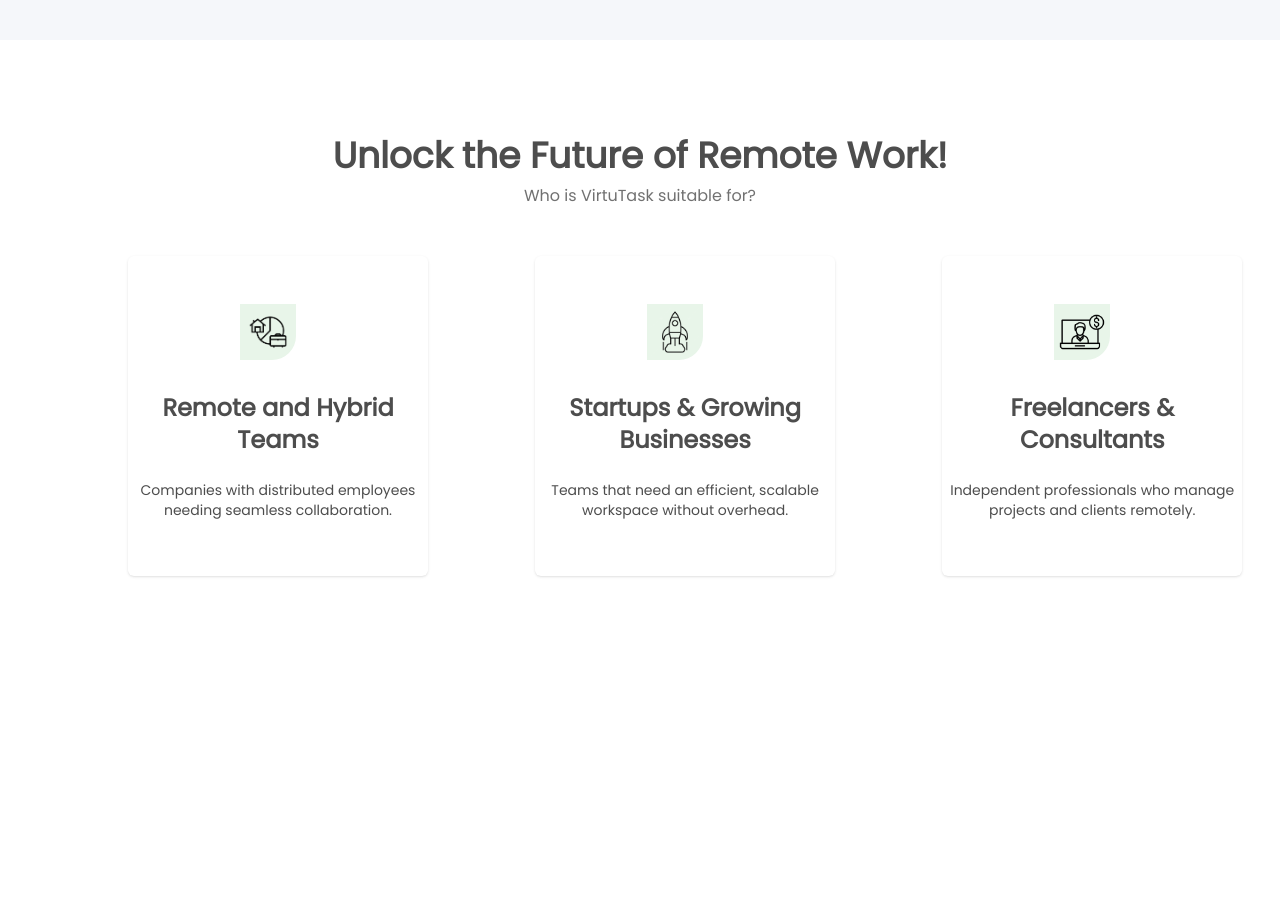
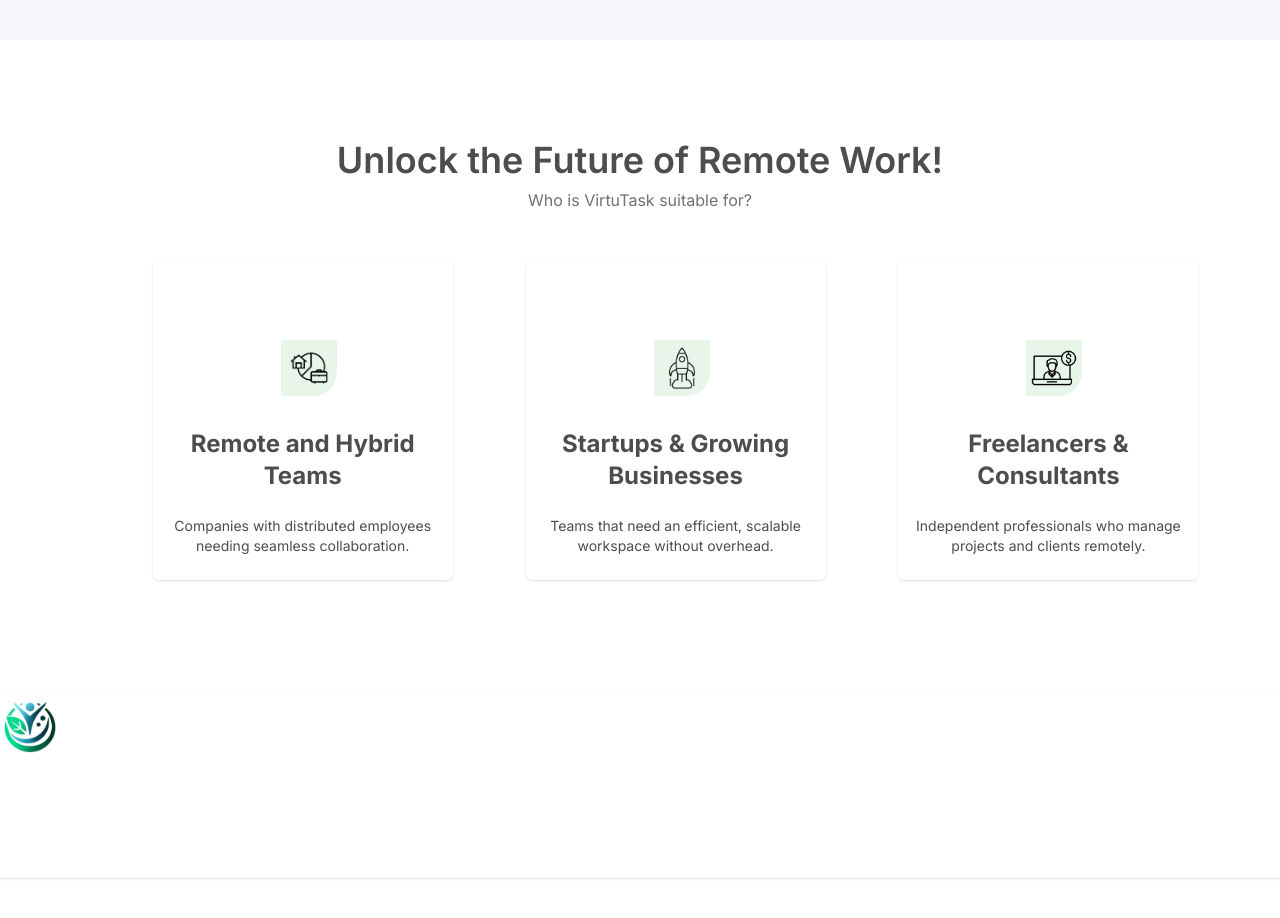
Before and after one commit to binubandara/virtuTask-app, a React (Vite) app in the folder frontend/: page / in a window 1280 px wide. Shown: the part 760-1678 px from the top of the page. Built offline with nearby package versions, Linux system fonts and the light colour scheme.

Commit message:
Created the Footer and updated the css

```diff
--- a/frontend/src/App.jsx
+++ b/frontend/src/App.jsx
@@ -4,7 +4,7 @@
 import MenuList from './assets/components/pane/MenuList';
 import Profile from './assets/components/pane/Profile';
 
-{/* Navbar imports*/}
+{/* landingPage imports*/}
 import './App.css';
 import Navbar from "./assets/components/landingPage/Navbar";
 import React from "react";
@@ -12,6 +12,7 @@
 import Home from './assets/components/landingPage/Home'; // Import your Home component
 import { Flowbite } from "flowbite-react";
 import Services from "./assets/components/landingPage/Services";
+import MyFooter from "./assets/components/landingPage/MyFooter";
 
 
 
@@ -21,9 +22,10 @@
       <Flowbite>
         <Navbar />
         <Routes>
-          <Route path="/" element={<Home />} /> {/* Route to Home component */}
+          <Route path="/" element={<Home />} />
         </Routes>
         <Services/>
+        <MyFooter/>
       </Flowbite>
     </BrowserRouter>
   );
--- /dev/null
+++ b/frontend/src/assets/components/landingPage/MyFooter.jsx
@@ -0,0 +1,64 @@
+import React from "react";
+import { Footer } from "flowbite-react";
+import { BsDribbble, BsFacebook, BsGithub, BsInstagram, BsTwitter } from "react-icons/bs";
+import logo from '../../logo.png';
+import { MdEmail } from "react-icons/md"; // Import Email Icon
+
+
+
+
+const MyFooter = () => {
+    return(
+        <Footer container>
+      <div className="w-full text-white ">
+        <div className=" grid w-full justify-between sm:flex sm:justify-between md:flex md:grid-cols-1">
+          <div className="space-y-4 mb-8">
+            <a href="/" className="text-2xl font-semibold flex items-center space-x-3">
+                        <img src={logo} alt="VirtuTask Logo" className="w-15 inline-[block]" />
+                        <span className="text-white">VirtuTask</span>
+                      </a>
+
+           <div>
+            <p className="mb-1">copyright © 2025 VirtuTask ltd.</p>
+            <p>All rights reserved</p>
+
+            </div>
+          </div>
+          <div className="grid grid-cols-2 gap-8 sm:mt-4 sm:grid-cols-3 sm:gap-6">
+            <div>
+              <Footer.Title title="about" />
+              <Footer.LinkGroup col>
+                <Footer.Link href="#">Home</Footer.Link>
+                <Footer.Link href="#">Services</Footer.Link>
+              </Footer.LinkGroup>
+            </div>
+            <div>
+              <Footer.Title title="Follow us" />
+              <Footer.LinkGroup col>
+                <Footer.Link href="#">Github</Footer.Link>
+                <Footer.Link href="#">Instagram</Footer.Link>
+              </Footer.LinkGroup>
+            </div>
+            <div>
+              <Footer.Title title="Legal" />
+              <Footer.LinkGroup col>
+                <Footer.Link href="#">Privacy Policy</Footer.Link>
+                <Footer.Link href="#">Terms &amp; Conditions</Footer.Link>
+              </Footer.LinkGroup>
+            </div>
+          </div>
+        </div>
+        <Footer.Divider />
+                <div className="w-full sm:flex sm:items-center sm:justify-between">
+                    <Footer.Copyright href="#" by="Flowbite™" year={2025} />
+                    <div className="mt-4 flex items-center space-x-2 sm:mt-0">
+                        <MdEmail className="text-xl" />
+                        <a href="mailto:contact@virtutask.com" className="text-white hover:underline">contact@virtutask.com</a>
+                    </div>
+                </div>
+      </div>
+    </Footer>
+    )
+}
+
+export default MyFooter;
--- a/frontend/src/assets/components/landingPage/Services.jsx
+++ b/frontend/src/assets/components/landingPage/Services.jsx
@@ -17,7 +17,7 @@
             {/* services cards */}
             <div style={{marginTop: "3rem", marginBottom:"4rem"}}className="mt-14 grid lg:grid-cols-3 md:grid-cols-2 grid-cols-1 md:w-11/12 mx-auto gap-12">
                 {
-                    Services.map(service => <div key={service.id} style={{marginLeft: "8rem"}} className="px-4 py-8 text-center md:w-[300px]
+                    Services.map(service => <div key={service.id} style={{ marginBottom:"3rem" ,marginLeft: "3rem"}} className="px-4 py-8 text-center md:w-[300px]
                     mx-auto md:h-80 rounded-md shadow cursor-pointer hover:-translate-y-5 hover:border-b-4
                     hover:border-indigo-700 transition-all duration-300 flex items-senter justify-center h-full">
                     <div>
--- a/frontend/src/index.css
+++ b/frontend/src/index.css
@@ -2,17 +2,7 @@
 @import "tailwindcss";
 
 
-*{
 
-  margin: 0;
-  padding: 0;
-  border: none;
-  outline: none;
-  list-style: none;
-  box-sizing: border-box;
-  font-family: 'Poppins' , sans-serif;
-
-}
 
 h1 {
   border: none !important;
```
